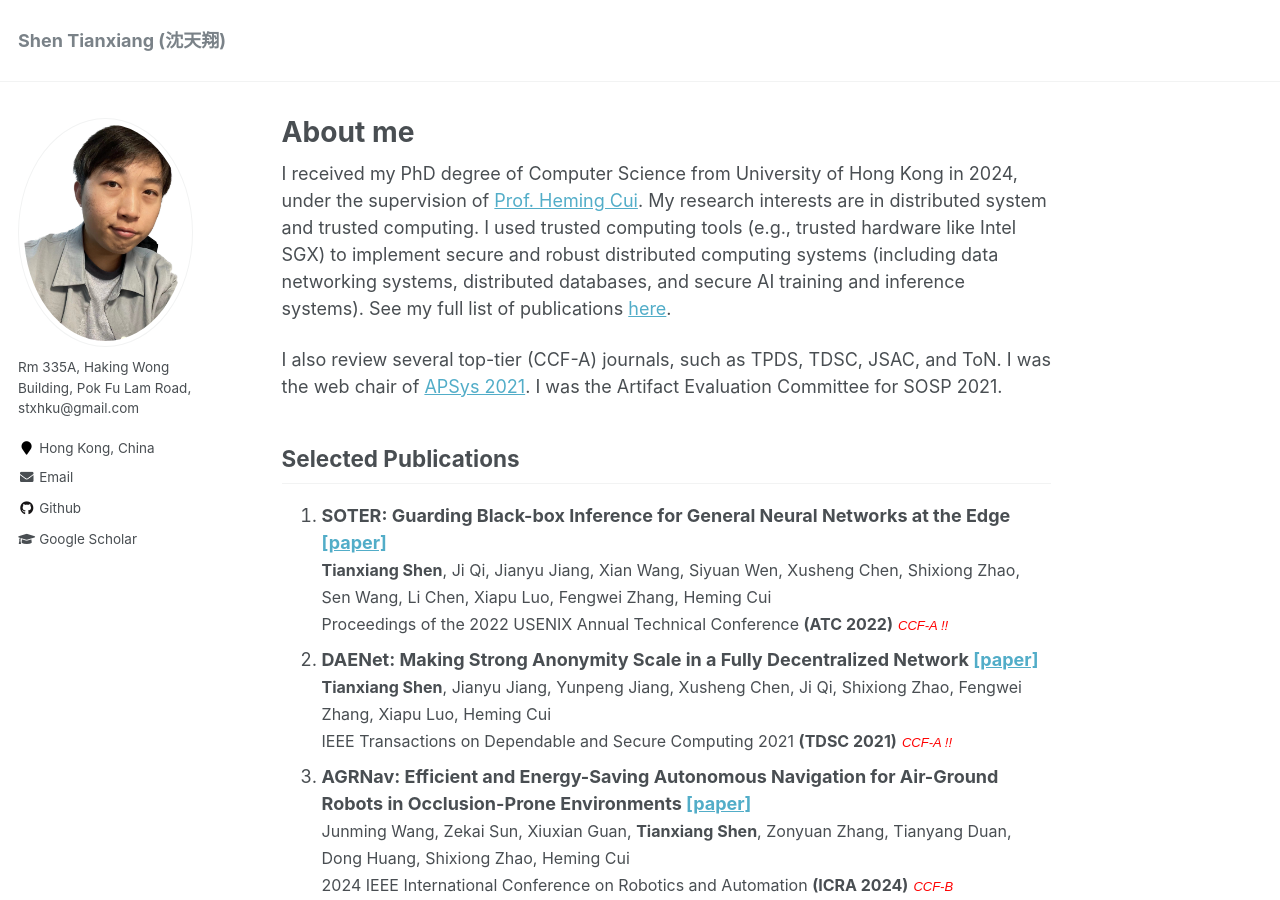
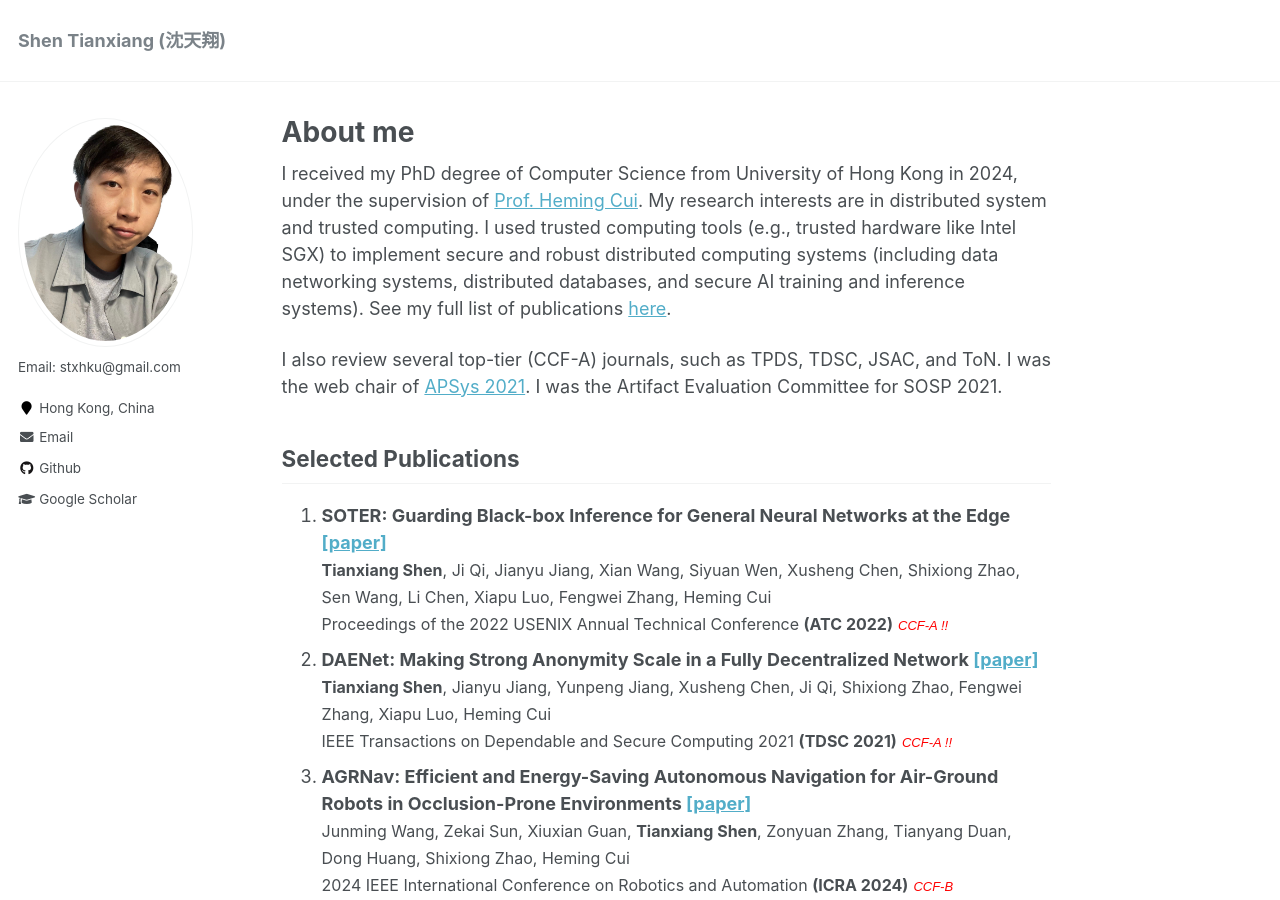
Before and after one commit to tianxiang999/tianxiang999.github.io, a Jekyll site: the page built from _pages/about.md, in a window 1280 px wide and 900 px high. Built offline with Jekyll 4.4.1, drawn with Linux system fonts in a browser that asks for light colours; comment, search, counter and statistics services are not loaded.

Commit message:
Update _config.yml

```diff
--- a/_config.yml
+++ b/_config.yml
@@ -82,7 +82,7 @@ analytics:
 author:
   # name             : "Tianxiang Shen"
   avatar           : "me.jpg"
-  bio              : "Rm 335A, Haking Wong Building, Pok Fu Lam Road, stxhku@gmail.com"
+  bio              : "Email: stxhku@gmail.com"
   location         : "Hong Kong, China"
   employer         :
   # pubmed           : "https://www.ncbi.nlm.nih.gov/pubmed/?term=john+snow"
```
